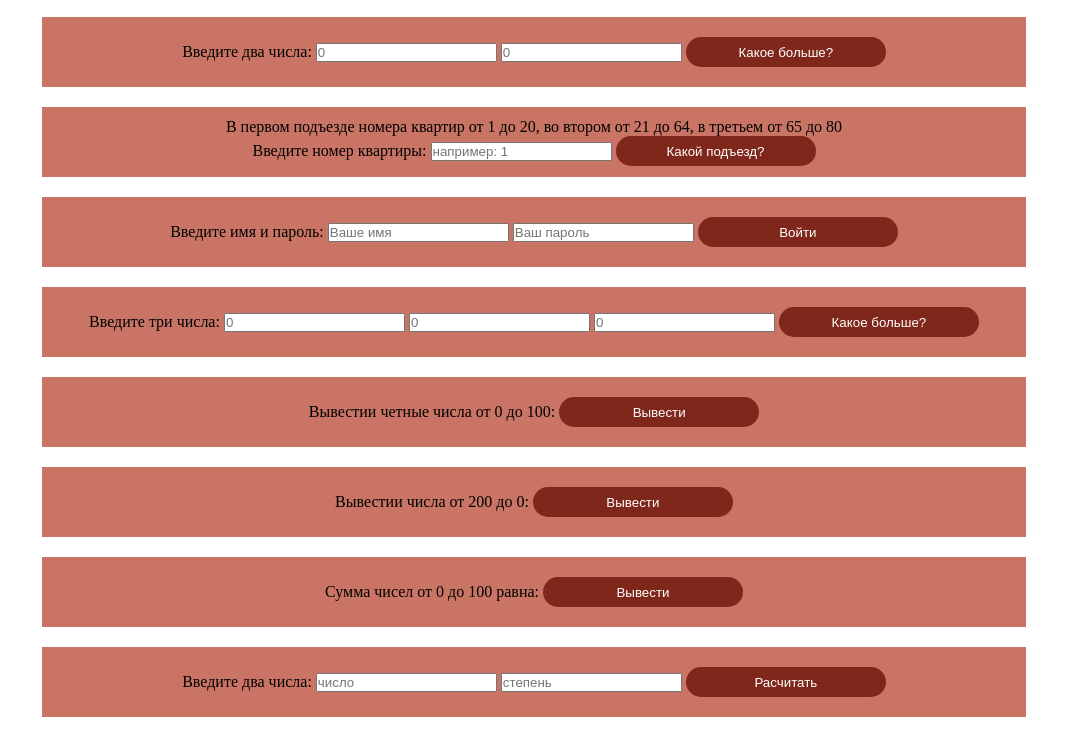
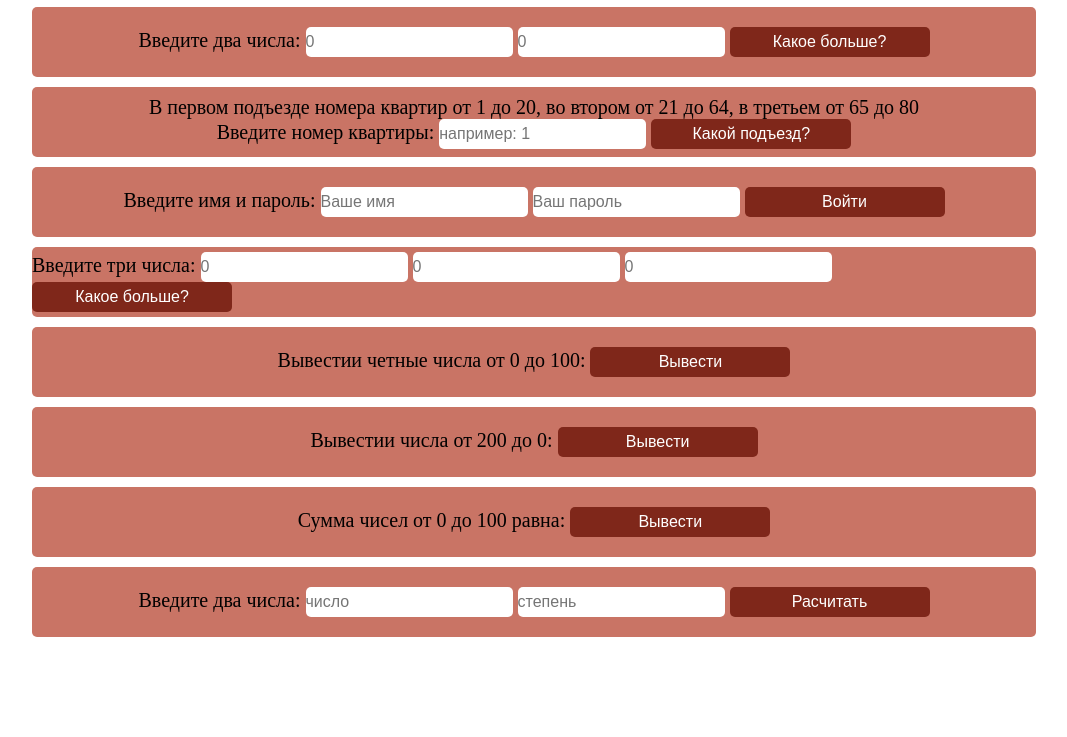
Before and after one commit to Antonissimus/JS_HW_MOD2, a plain HTML site: page index.html in a window 1280 px wide. Shown: the part 130-867 px from the top of the page, without its empty margins (106-1173 px from the left). After the commit the page ends 800 px from the top, so only its background shows below. Drawn offline with Linux system fonts and the light colour scheme.

Commit message:
add some style

```diff
--- a/css/style.css
+++ b/css/style.css
@@ -7,6 +7,7 @@
 body {
     max-width: 80%;
     margin: auto;
+    font-size: 20px
 }
 
 h1 {
@@ -16,19 +17,29 @@ h1 {
 div {
     height: 70px;
     background-color: #C97465;
-    margin: 20px;
+    margin: 10px;
     display: flex;
     flex-flow: column wrap;
     justify-content: center;
-    align-items: center
+    align-items: center;
+    border-radius: 5px;
 }
 
 button {
     height: 30px;
     width: 200px;
     border: none;
-    border-radius: 15px;
+    border-radius: 5px;
     background-color: hsl(8, 66%, 30%);
     color: white;
+    font-size: 16px;
 
 }
+
+input {
+    height: 30px;
+    border-radius: 5px;
+    font-size: 16px;
+    box-shadow: none;
+    border: none;
+}
```
